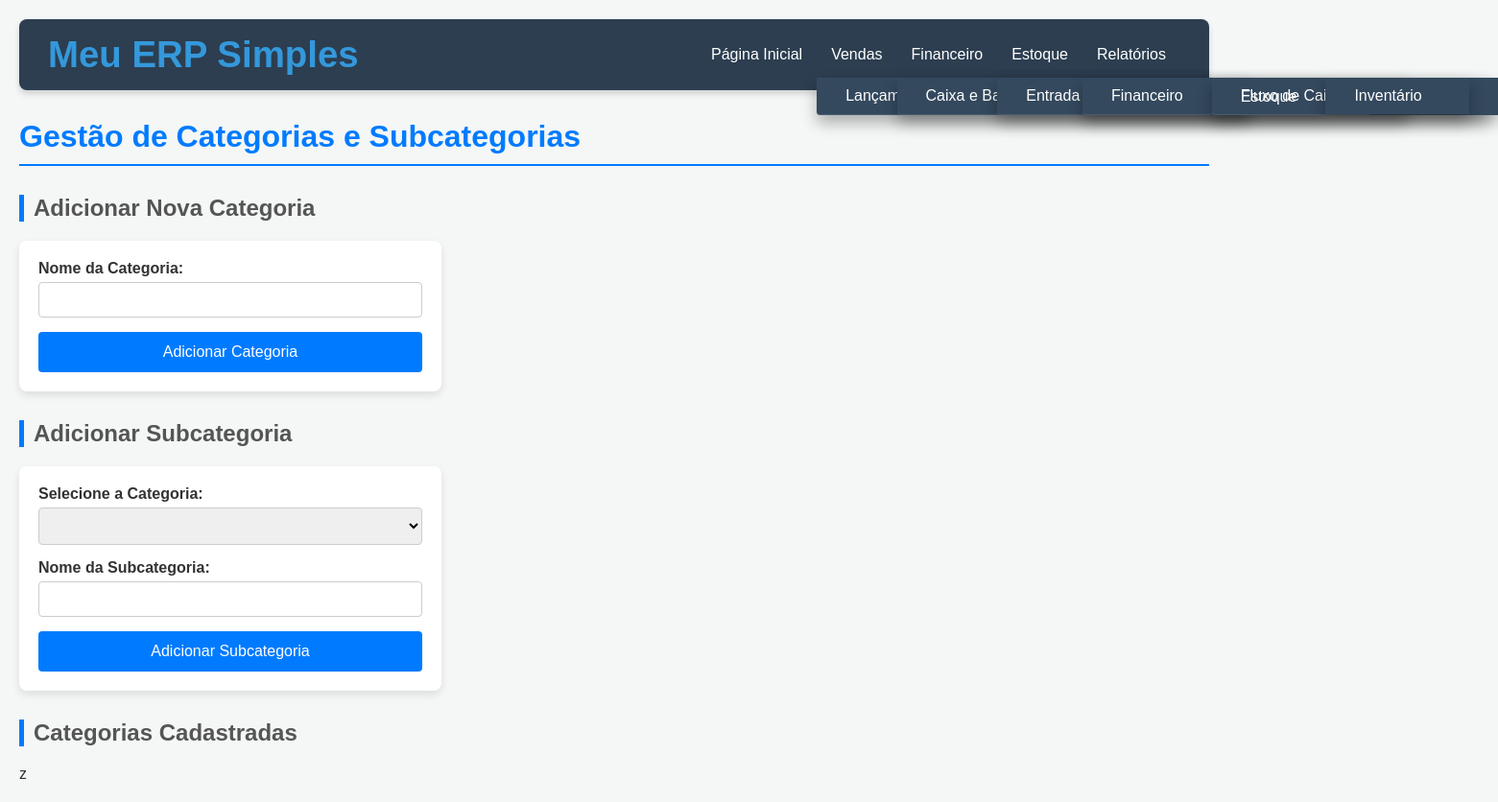
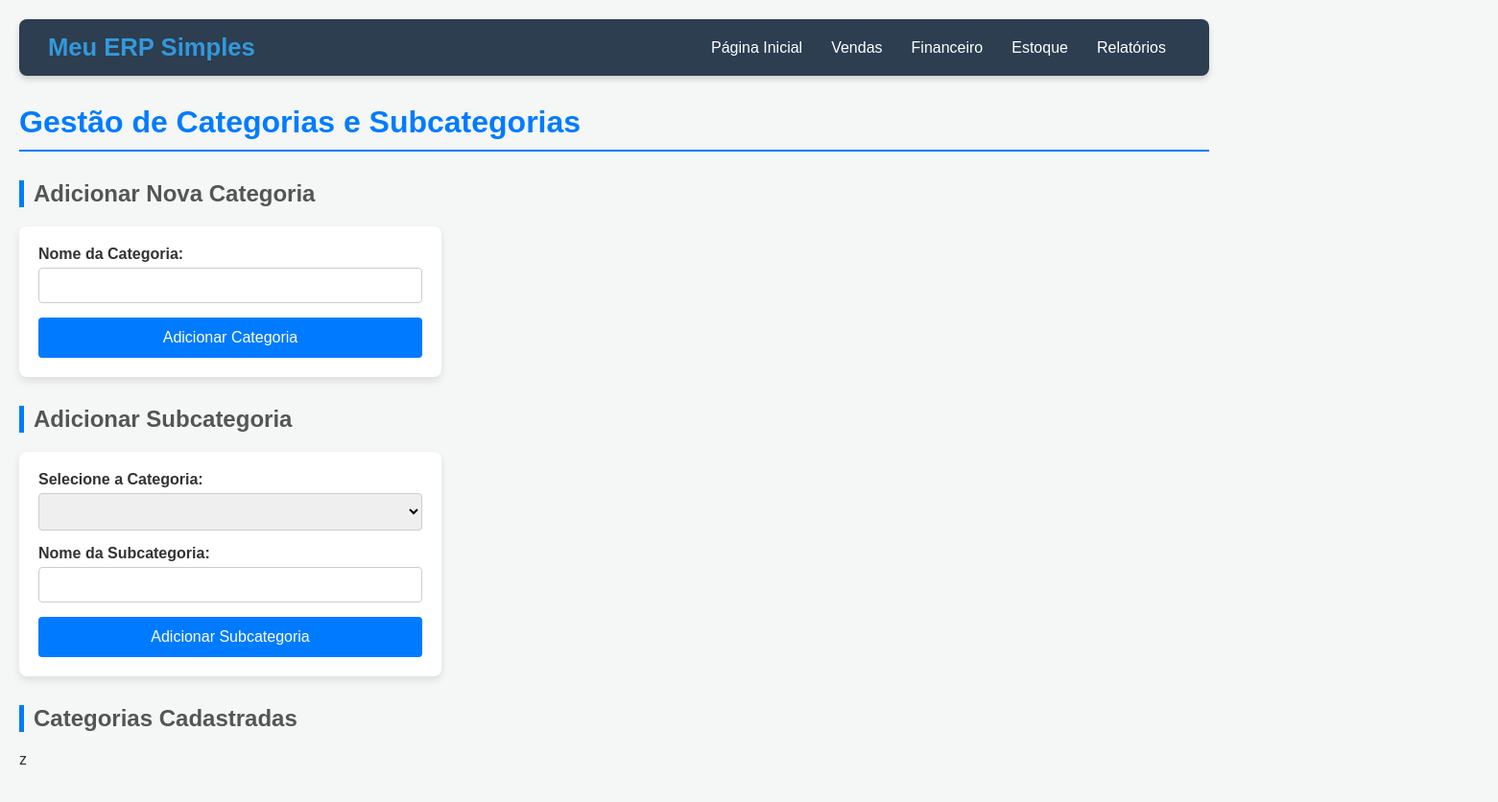
Before and after one commit to hrbraga/geminiContasAPagar, a website: page frontend/html/categorias.html in a window 1280 px wide. Shown: the whole page at 96% size, 1561 px wide, since content can reach past the window. Drawn offline with Linux system fonts and the light colour scheme; no server answers.

Commit message:
atualiza estilos gerais e estrutura do layout

```diff
--- a/frontend/css/style.css
+++ b/frontend/css/style.css
@@ -5,7 +5,7 @@ body {
     color: #333;
     margin: 0;
     padding: 20px;
-    padding-top: 20px;
+    padding-top: 20px; /* Ajuste para a navbar */
 }
 
 h1 {
@@ -38,7 +38,7 @@ form {
 
 label {
     font-weight: bold;
-    margin-bottom: -10px; /* Reduz espaço entre label e input */
+    margin-bottom: -10px;
     color: #333;
 }
 
@@ -50,13 +50,13 @@ select {
     padding: 10px;
     border: 1px solid #ccc;
     border-radius: 4px;
-    box-sizing: border-box; /* Garante que o padding não aumente o tamanho total */
+    box-sizing: border-box;
     transition: border-color 0.3s;
 }
 
 input:focus,
 select:focus {
-    border-color: #007bff; /* Borda azul ao focar */
+    border-color: #007bff;
     outline: none;
 }
 
@@ -73,79 +73,10 @@ button {
 }
 
 button:hover {
-    background-color: #0056b3; /* Azul mais escuro ao passar o mouse */
-}
-
-/* ESTILO DAS LISTAS */
-ul {
-    list-style-type: none;
-    padding: 0;
-}
-
-li {
-    background-color: #fff;
-    border: 1px solid #ddd;
-    padding: 15px;
-    margin-bottom: 10px;
-    border-radius: 4px;
-    display: flex;
-    justify-content: space-between; /* Alinha o conteúdo e o botão de baixa */
-    align-items: center;
-    box-shadow: 0 1px 3px rgba(0, 0, 0, 0.05);
-}
-
-/* Estilo específico para o status de contas */
-li span b {
-    margin-left: 10px;
-    padding: 4px 8px;
-    border-radius: 3px;
-    font-size: 0.9em;
+    background-color: #0056b3;
 }
 
 /* --- ESTILOS DA BARRA DE NAVEGAÇÃO (NAVBAR) --- */
-.navbar {
-    background-color: #333; /* Cor de fundo escura */
-    color: white;
-    padding: 15px 30px;
-    display: flex;
-    justify-content: space-between; /* Alinha logo à esquerda e links à direita */
-    align-items: center;
-    margin-bottom: 30px;
-    border-radius: 8px; /* Cantos arredondados */
-    box-shadow: 0 4px 6px rgba(0, 0, 0, 0.1);
-}
-
-.logo {
-    font-size: 1.5em;
-    font-weight: bold;
-    color: #007bff; /* Destaca o nome do app */
-}
-
-.navbar ul {
-    list-style: none;
-    padding: 0;
-    margin: 0;
-    display: flex; /* Coloca os links lado a lado */
-}
-
-.navbar li {
-    background: none; /* Remove o fundo branco do estilo anterior */
-    border: none;
-    padding: 0 15px;
-    margin-bottom: 0;
-    box-shadow: none;
-}
-
-.navbar a {
-    color: white;
-    text-decoration: none;
-    font-weight: 500;
-    transition: color 0.3s;
-}
-
-.navbar a:hover {
-    color: #007bff; /* Mudar para a cor principal ao passar o mouse */
-}
 
 /* REGRAS BÁSICAS DA NAVBAR */
 .navbar {
@@ -177,15 +108,21 @@ li span b {
 }
 
 .nav-links > li {
-    padding: 0 15px;
-    position: relative; /* Essencial para o submenu */
+    padding: 0; /* Removido padding horizontal para melhor controle */
+    position: relative;
+    list-style: none; /* Garante que não tenha marcadores */
+    /* Garante que o LI da navbar não tenha estilos de lista de conteúdo */
+    background: none;
+    border: none;
+    box-shadow: none;
+    margin-bottom: 0;
 }
 
 .nav-links a {
     color: white;
     text-decoration: none;
     font-weight: 500;
-    padding: 15px 0;
+    padding: 15px; /* Padding para a área clicável */
     display: block;
     transition: background-color 0.3s;
 }
@@ -198,17 +135,21 @@ li span b {
 .dropdown-menu {
     display: none; /* Esconde o submenu por padrão */
     position: absolute;
-    top: 100%; /* Abaixo do item principal */
+    top: 100%;
     left: 0;
-    background-color: #34495e; /* Fundo do submenu */
+    background-color: #34495e;
     min-width: 200px;
     z-index: 10;
     box-shadow: 0 8px 16px rgba(0, 0, 0, 0.3);
     border-radius: 0 0 4px 4px;
+    list-style: none; /* Garante que não tenha marcadores */
 }
 
 .dropdown-menu li {
     border-bottom: 1px solid #495e72;
+    background: none;
+    padding: 0;
+    box-shadow: none;
 }
 
 .dropdown-menu li:last-child {
@@ -217,7 +158,7 @@ li span b {
 
 .dropdown-menu a {
     padding: 10px 15px;
-    white-space: nowrap; /* Impede que o texto quebre */
+    white-space: nowrap;
 }
 
 /* MOSTRAR O SUBMENU AO PASSAR O MOUSE */
@@ -233,13 +174,47 @@ li span b {
 .submenu {
     display: none;
     position: absolute;
-    left: 100%; /* Abre o submenu para a direita */
+    left: 100%;
     top: 0;
     background-color: #34495e;
     min-width: 150px;
     box-shadow: 0 8px 16px rgba(0, 0, 0, 0.3);
+    list-style: none; /* Garante que não tenha marcadores */
+    padding: 0;
 }
 
 .dropdown-submenu:hover > .submenu {
     display: block;
 }
+
+/* --- ESTILO DAS LISTAS DE CONTEÚDO (NÃO-NAVBAR) --- */
+
+/* Seletor específico para que apenas as listas do corpo da página sejam estilizadas */
+ul:not(.nav-links) {
+    list-style-type: none;
+    padding: 0;
+}
+
+/* Seletor mais específico para os itens de lista do corpo da página */
+#lista-fornecedores li,
+#lista-categorias li,
+#lista-contas li {
+    background-color: #fff;
+    border: 1px solid #ddd;
+    padding: 15px;
+    margin-bottom: 10px;
+    border-radius: 4px;
+    /* Aqui estava o seu problema: display: flex. Aplicado em todas as LIs */
+    display: flex;
+    justify-content: space-between;
+    align-items: center;
+    box-shadow: 0 1px 3px rgba(0, 0, 0, 0.05);
+}
+
+/* Estilo específico para o status de contas */
+li span b {
+    margin-left: 10px;
+    padding: 4px 8px;
+    border-radius: 3px;
+    font-size: 0.9em;
+}
```
